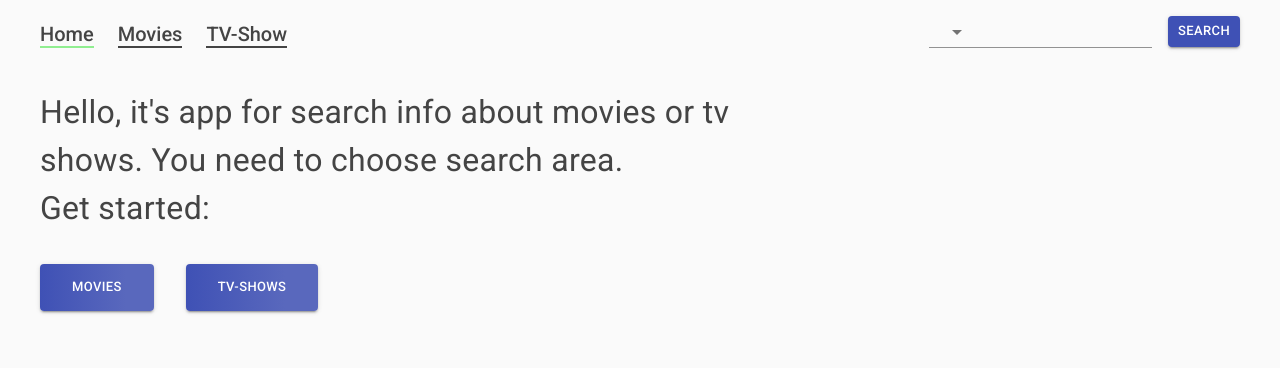
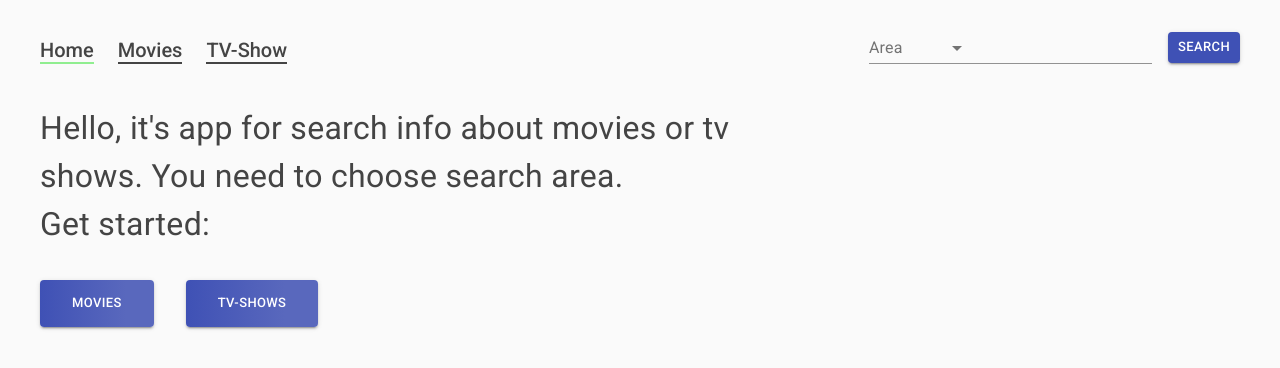
Before and after one commit to Seothp/movieapp, a React (Create React App) app: page / in a window 1280 px wide. Shown: the top 368 px of the page. Built offline with nearby package versions, Linux system fonts and the light colour scheme.

Commit message:
edit styles, add label

```diff
--- a/src/components/header/header.jsx
+++ b/src/components/header/header.jsx
@@ -6,8 +6,8 @@ import { makeStyles  } from '@material-ui/core/styles';
 import { SearchedItems } from '../searched-items/searched-items'
 
 const areas = [
-    { value: 'movies' },
-    { value: 'tv' }
+    { value: 'Movies' },
+    { value: 'Tv' }
 ]
 
 
@@ -17,6 +17,16 @@ const useStyles = makeStyles({
         position: 'relative'
     },
     ml2: {
+        marginLeft: 16,
+    },
+    mt2: {
+        marginTop: 16,
+    },
+    select: {
+        width: 100,
+    },
+    button: {
+        marginTop: 16,
         marginLeft: 16,
     }
 })
@@ -30,8 +40,8 @@ export const Header = () => {
         setSearchValue(e.target.value);
     }
 
-    const handleSelectChange = () => {
-
+    const handleSelectChange = (e) => {
+        setSearchArea(e.target.value)
     }
     return (
         <Box component='header' className={`header ${classes.header}`}>
@@ -49,17 +59,20 @@ export const Header = () => {
                 </ul>
             </Box>
             <Box className="search-menu" m={2}>
-                <TextField select onChange={handleSelectChange} >
+                <TextField select onChange={handleSelectChange} label="Area" value={searchArea} className={classes.select}>
                     {areas.map(item => (
                         <MenuItem value={item.value} key={item.value}>
                             {item.value}
                         </MenuItem>
                     ))}
                 </TextField>
-                <TextField type='text' className='search-menu__input' value={searchValue} onChange={handleInputChange}/>
-                <Button variant='contained' color='primary' size='small' className={classes.ml2}>Search</Button>
+                <TextField type='text'
+                    className={classes.mt2}
+                    value={searchValue}
+                    onChange={handleInputChange}/>
+                <Button variant='contained' color='primary' size='small' className={classes.button}>Search</Button>
             </Box >
-            <SearchedItems searchValue={searchValue}/>
+            <SearchedItems searchValue={searchValue} searchArea={searchArea} />
         </Box>
     )
 }
```
